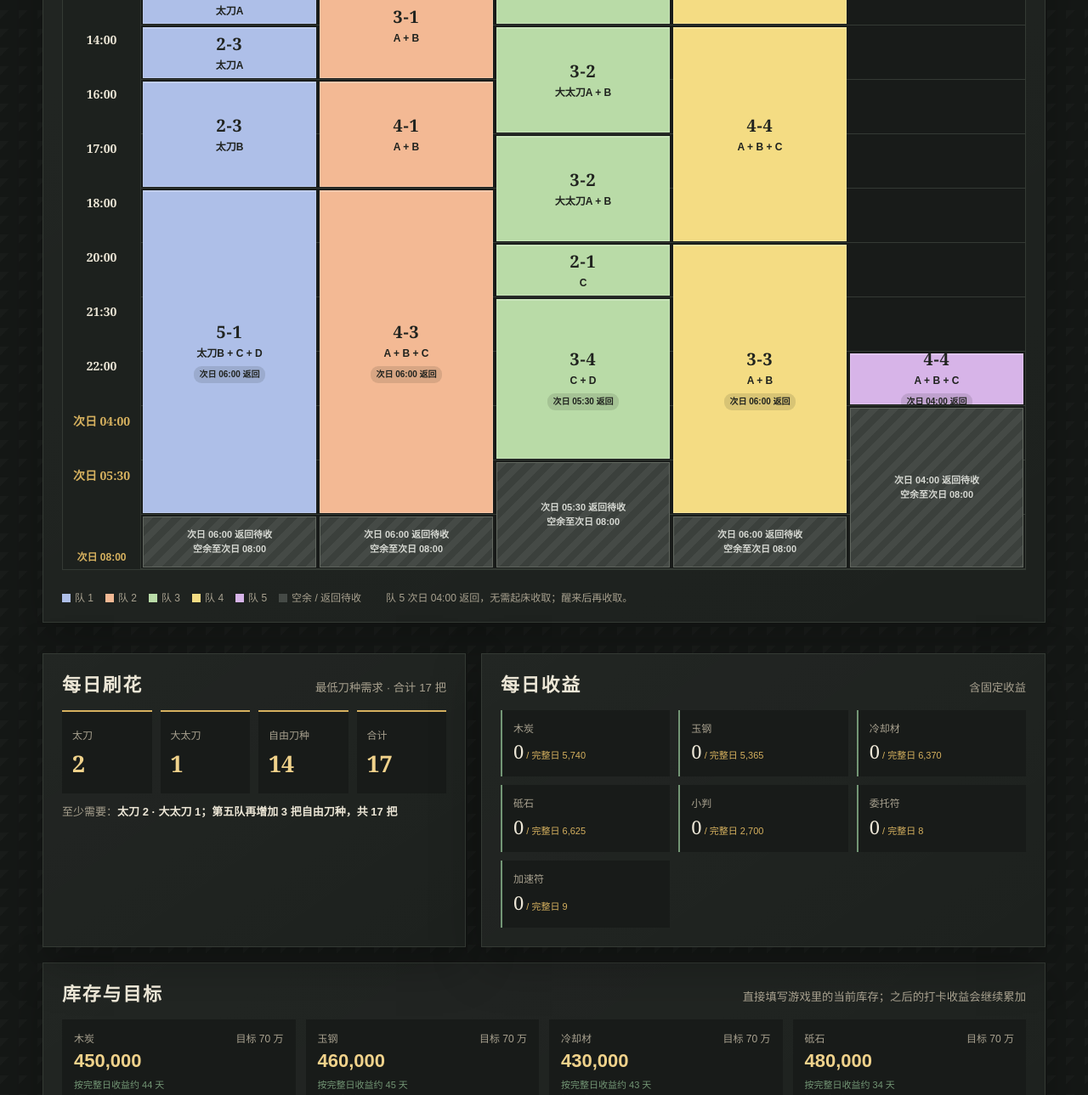
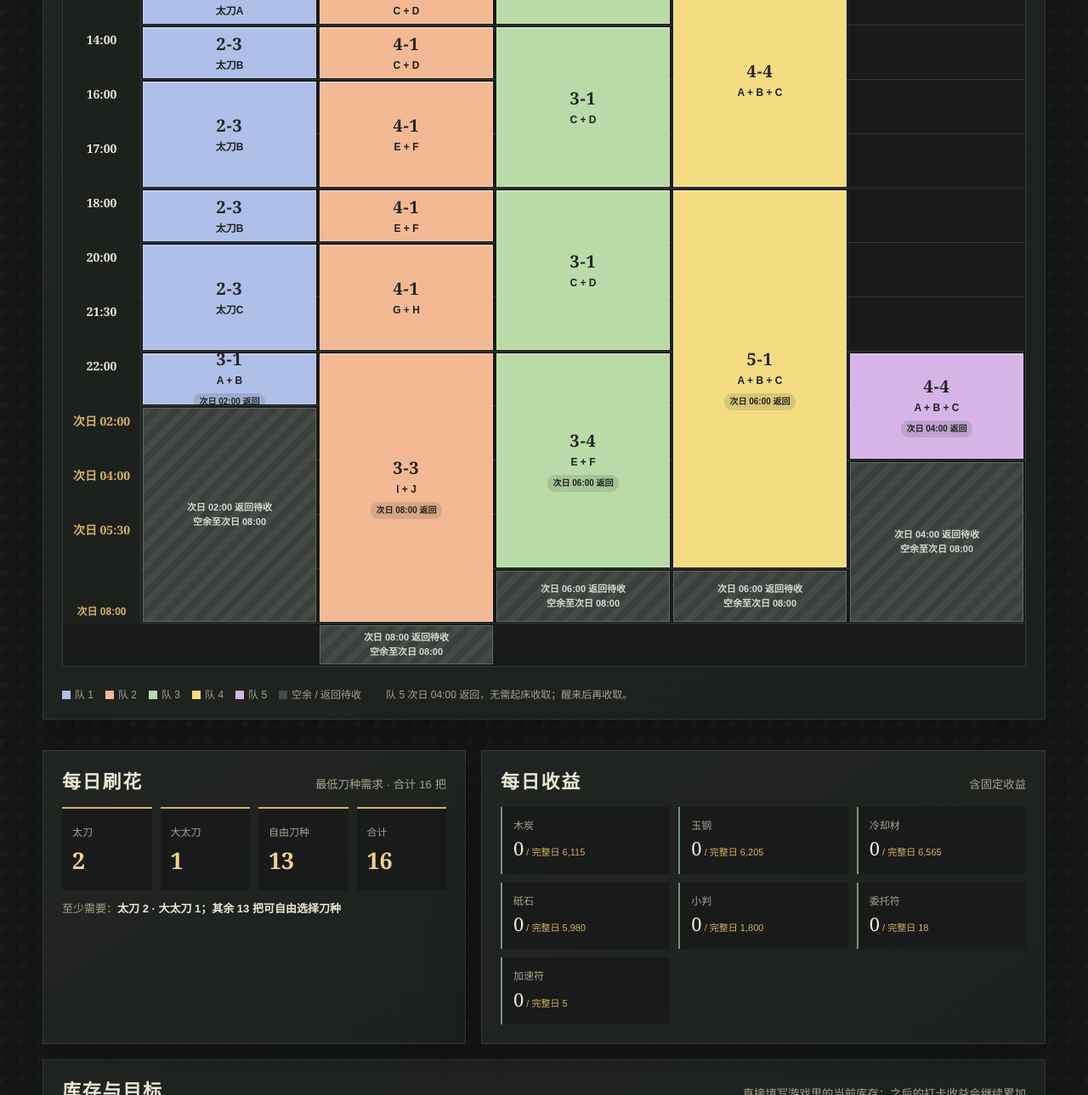
Before and after one commit to huyangtree01-hub/touken-expedition-board, a plain HTML site: page index.html in a window 1280 px wide. Shown: the part 1022-2311 px from the top of the page at 85% size. Drawn offline with Linux system fonts and the light colour scheme.

Commit message:
Add 70w and 100w expedition templates

```diff
--- a/index.html
+++ b/index.html
@@ -43,7 +43,7 @@
     .tick:last-child:before{background:var(--panel)}
     .tick strong{display:block;color:var(--ink);font-size:15px}
     .roster-scroll{overflow-x:auto;padding:0 22px 24px}
-    .roster{min-width:920px;display:grid;grid-template-columns:92px repeat(5,minmax(150px,1fr));grid-template-rows:52px repeat(14,64px);position:relative;border:1px solid var(--line);background:#181b19}
+    .roster{min-width:920px;display:grid;grid-template-columns:92px repeat(5,minmax(150px,1fr));grid-template-rows:52px repeat(15,64px);position:relative;border:1px solid var(--line);background:#181b19}
     .roster:before{content:"";position:absolute;left:92px;right:0;top:52px;bottom:0;background:repeating-linear-gradient(to bottom,transparent 0,transparent 63px,var(--line) 63px,var(--line) 64px);pointer-events:none}
     .roster-corner,.roster-head{display:grid;place-items:center;background:#202521;border-right:1px solid var(--line);border-bottom:1px solid var(--line);color:var(--gold2);font-family:"Songti SC",serif;font-size:16px;position:sticky;top:0;z-index:4}
     .roster-corner{grid-column:1;grid-row:1;left:0;z-index:6;font-family:inherit;font-size:12px;color:var(--muted)}
@@ -112,7 +112,7 @@
       <div class="panel-head"><h2>游戏日与方案</h2><small>每日本地时间 08:00 切换游戏日</small></div>
       <div class="control-panel">
         <div class="control"><label for="gameDate">查看 / 补打卡日期</label><input id="gameDate" type="date"></div>
-        <div class="control"><label for="templateSelect">当日远征模板</label><select id="templateSelect"><option value="daily">70 万冲刺版</option><option value="sprint85">85 万冲刺模板（未定义）</option><option value="sprint100">100 万冲刺模板（未定义）</option></select></div>
+        <div class="control"><label for="templateSelect">当日远征模板</label><select id="templateSelect"><option value="sprint70">70w冲刺</option><option value="daily">100w冲刺</option></select></div>
         <div class="control"><label for="targetSelect">资源目标</label><select id="targetSelect"><option value="700000">70 万</option><option value="850000">85 万</option><option value="1000000">100 万</option></select></div>
         <div class="control"><label for="dailySetting">日课（每项资源）</label><input id="dailySetting" type="number" min="0" step="1"></div>
         <div class="control"><label for="monthlySetting">月卡（每项资源）</label><input id="monthlySetting" type="number" min="0" step="1"></div>
@@ -129,10 +129,10 @@
 
     <div class="grid">
       <section class="panel">
-        <div class="panel-head"><h2>每日刷花</h2><small>最低刀种需求 · 合计 17 把</small></div>
+        <div class="panel-head"><h2>每日刷花</h2><small id="flowerMeta">最低刀种需求 · 合计 17 把</small></div>
         <div class="flower">
-          <div class="flower-row"><div class="flower-item"><span>太刀</span><strong>2</strong></div><div class="flower-item"><span>大太刀</span><strong>1</strong></div><div class="flower-item"><span>自由刀种</span><strong>14</strong></div><div class="flower-item"><span>合计</span><strong>17</strong></div></div>
-          <div class="flower-total">至少需要：<b>太刀 2 · 大太刀 1；第五队再增加 3 把自由刀种，共 17 把</b></div>
+          <div class="flower-row"><div class="flower-item"><span>太刀</span><strong>2</strong></div><div class="flower-item"><span>大太刀</span><strong>1</strong></div><div class="flower-item"><span>自由刀种</span><strong id="flowerFree">14</strong></div><div class="flower-item"><span>合计</span><strong id="flowerTotal">17</strong></div></div>
+          <div class="flower-total">至少需要：<b id="flowerNote">太刀 2 · 大太刀 1；其余 14 把可自由选择刀种</b></div>
         </div>
       </section>
       <section class="panel">
@@ -170,7 +170,7 @@
       '4-1':[0,120,150,90,0,1,0],'4-3':[150,300,750,0,0,0,2],
       '4-4':[225,0,0,600,700,0,0],'5-1':[375,375,375,0,0,0,2]
     };
-    const times=['08','10','11','12','14','16','17','18','20','21:30','22','次日04','次日05:30','次日06','次日08'];
+    const times=['08','10','11','12','14','16','17','18','20','21:30','22','次日02','次日04','次日05:30','次日06','次日08'];
     const dailyTeams=[
       {name:'队 1',slots:{'08':['2-3','太刀A','exp-001'],'10':['2-3','太刀A','exp-005'],'12':['2-3','太刀A','exp-007'],'14':['2-3','太刀A','exp-009'],'16':['2-3','太刀B','exp-012'],'18':['5-1','太刀B + C + D','exp-015']},receives:{'08':'10','10':'12','12':'14','14':'16','16':'18','18':'次日06'}},
       {name:'队 2',slots:{'08':['3-1','A + B','exp-002'],'12':['3-1','A + B','exp-008'],'16':['4-1','A + B','exp-013'],'18':['4-3','A + B + C','exp-016']},receives:{'08':'12','12':'16','16':'18','18':'次日06'}},
@@ -178,10 +178,16 @@
       {name:'队 4',slots:{'08':['4-4','A + B + C','exp-004'],'14':['4-4','A + B + C','exp-011'],'20':['3-3','A + B','exp-018']},receives:{'08':'14','14':'20','20':'次日06'}},
       {name:'队 5',slots:{'22':['4-4','A + B + C','exp-020']},receives:{'22':'次日04'}}
     ];
-    const templates={daily:{name:'70 万冲刺版',teams:dailyTeams},sprint85:{name:'85 万冲刺模板'},sprint100:{name:'100 万冲刺模板'}};
+    const sprint70Teams=[
+      {name:'队 1',slots:{'08':['2-3','太刀A','p70-001'],'10':['2-3','太刀A','p70-002'],'12':['2-3','太刀A','p70-003'],'14':['2-3','太刀B','p70-004'],'16':['2-3','太刀B','p70-005'],'18':['2-3','太刀B','p70-006'],'20':['2-3','太刀C','p70-007'],'22':['3-1','A + B','p70-008']},receives:{'08':'10','10':'12','12':'14','14':'16','16':'18','18':'20','20':'22','22':'次日02'}},
+      {name:'队 2',slots:{'08':['4-1','A + B','p70-009'],'10':['4-1','A + B','p70-010'],'12':['4-1','C + D','p70-011'],'14':['4-1','C + D','p70-012'],'16':['4-1','E + F','p70-013'],'18':['4-1','E + F','p70-014'],'20':['4-1','G + H','p70-015'],'22':['3-3','I + J','p70-016']},receives:{'08':'10','10':'12','12':'14','14':'16','16':'18','18':'20','20':'22','22':'次日08'}},
+      {name:'队 3',slots:{'08':['3-2','大太刀A + B','p70-017'],'11':['3-2','大太刀A + B','p70-018'],'14':['3-1','C + D','p70-019'],'18':['3-1','C + D','p70-020'],'22':['3-4','E + F','p70-021']},receives:{'08':'11','11':'14','14':'18','18':'22','22':'次日06'}},
+      {name:'队 4',slots:{'08':['3-1','A + B','p70-022'],'12':['4-4','A + B + C','p70-023'],'18':['5-1','A + B + C','p70-024']},receives:{'08':'12','12':'18','18':'次日06'}},
+      {name:'队 5',slots:{'22':['4-4','A + B + C','p70-025']},receives:{'22':'次日04'}}
+    ];
+    const templates={sprint70:{name:'70w冲刺',teams:sprint70Teams},daily:{name:'100w冲刺',teams:dailyTeams},sprint85:{name:'85 万冲刺模板'},sprint100:{name:'100 万冲刺模板（旧占位）'}};
     const legacyTaskIds={'08-1':'exp-001','08-2':'exp-002','08-3':'exp-003','08-4':'exp-004','10-1':'exp-005','11-3':'exp-006','12-1':'exp-007','12-2':'exp-008','14-1':'exp-009','14-3':'exp-010','14-4':'exp-011','16-1':'exp-012','16-2':'exp-013','17-3':'exp-014','18-1':'exp-015','18-2':'exp-016','20-3':'exp-017','20-4':'exp-018','21:30-3':'exp-019'};
-    const templateTaskIds={daily:new Set(dailyTeams.flatMap(team=>Object.values(team.slots).map(slot=>slot[2]))),sprint85:new Set(),sprint100:new Set()};
-    document.querySelector('#templateSelect option[value="daily"]').textContent=templates.daily.name;
+    const templateTaskIds={sprint70:new Set(sprint70Teams.flatMap(team=>Object.values(team.slots).map(slot=>slot[2]))),daily:new Set(dailyTeams.flatMap(team=>Object.values(team.slots).map(slot=>slot[2]))),sprint85:new Set(),sprint100:new Set()};
     const defaultState=()=>({version:4,baseline:[450000,460000,430000,480000],rewardAnchor:[0,0,0,0],target:700000,settings:{dailyPerResource:2050,monthlyPerResource:900},days:{}});
     const pad=n=>String(n).padStart(2,'0');
     const formatDate=d=>`${d.getFullYear()}-${pad(d.getMonth()+1)}-${pad(d.getDate())}`;
@@ -201,12 +207,11 @@
     function setStatus(message,error=false){const el=document.querySelector('#status');el.textContent=message;el.style.color=error?'#e3a49a':''}
     try{const raw=localStorage.getItem(STORAGE_KEY);if(raw){const parsed=JSON.parse(raw);state=validState(parsed);migratedOnLoad=parsed.version!==4}}catch(error){storageAvailable=false;setTimeout(()=>setStatus(`已使用安全默认值：${error.message}`,true))}
     let selectedDate=gameDay();
-    function dayState(){const day=state.days[selectedDate]||(state.days[selectedDate]={template:'daily',checks:{daily:[]},dailyAmount:null,monthlyAmount:null,adjustments:[0,0,0,0]});if(!day.checks)day.checks={daily:[]};if(!day.checks[day.template])day.checks[day.template]=[];if(!Array.isArray(day.adjustments))day.adjustments=[0,0,0,0];return day}
+    function dayState(){const day=state.days[selectedDate]||(state.days[selectedDate]={template:'sprint70',checks:{sprint70:[]},dailyAmount:null,monthlyAmount:null,adjustments:[0,0,0,0]});if(!day.checks)day.checks={};if(!day.checks[day.template])day.checks[day.template]=[];if(!Array.isArray(day.adjustments))day.adjustments=[0,0,0,0];return day}
     function save({backup=true}={}){try{const current=localStorage.getItem(STORAGE_KEY);if(backup&&current)localStorage.setItem(BACKUP_KEY,current);localStorage.setItem(STORAGE_KEY,JSON.stringify(state));storageAvailable=true;setStatus('已保存在当前设备')}catch(error){storageAvailable=false;setStatus('无法写入本地存储，请立即导出 JSON 备份',true)}}
     if(migratedOnLoad)save();
     function buildTasks(templateId){const teams=templates[templateId].teams||[];const tasks=[];times.forEach(time=>teams.forEach((team,teamIndex)=>{const slot=team.slots[time];if(slot)tasks.push({id:slot[2],time,receive:team.receives[time],team:team.name,teamIndex,mission:slot[0],members:slot[1],reward:rewardMap[slot[0]]})}));return tasks}
-    const expeditionTheoretical=[2790,2415,3420,3675,2700,8,9];
-    const theoretical=()=>expeditionTheoretical.map((n,i)=>i<4?n+state.settings.dailyPerResource+state.settings.monthlyPerResource:n);
+    const theoretical=(templateId=dayState().template)=>{const total=[0,0,0,0,0,0,0];buildTasks(templateId).forEach(task=>task.reward.forEach((n,i)=>total[i]+=n));return total.map((n,i)=>i<4?n+state.settings.dailyPerResource+state.settings.monthlyPerResource:n)};
     const allReward=()=>{const total=[0,0,0,0,0,0,0];Object.values(state.days).forEach(day=>{Object.entries(day.checks||{}).forEach(([template,ids])=>{const taskById=new Map(buildTasks(template).map(t=>[t.id,t]));ids.forEach(id=>{const task=taskById.get(id);if(task)task.reward.forEach((n,i)=>total[i]+=n)})});for(let i=0;i<4;i++)total[i]+=(day.dailyAmount||0)+(day.monthlyAmount||0)+(day.adjustments?.[i]||0)});return total};
     const number=n=>Math.round(n).toLocaleString('zh-CN');
     const showTime=t=>{const next=t.startsWith('次日');const raw=next?t.slice(2):t;const clock=raw.includes(':')?raw:`${raw}:00`;return next?`次日 ${clock}`:clock};
@@ -222,11 +227,12 @@
     function renderStocks(){
       const gained=allReward(),current=state.baseline.map((n,i)=>n+gained[i]-(state.rewardAnchor?.[i]||0)),target=state.target,dailyYield=theoretical();
       document.querySelector('#stocks').innerHTML=resourceNames.map((name,i)=>{const remaining=Math.max(0,target-current[i]),days=Math.ceil(remaining/dailyYield[i]);return `<div class="stock"><div class="stock-top"><span>${name}</span><span>目标 ${target/10000} 万</span></div><strong>${number(current[i])}</strong><span class="projected">${remaining?`按完整日收益约 ${days} 天`:'已达成'}</span><label class="stock-top">校准当前库存<input type="number" min="0" step="1" data-baseline="${i}" value="${current[i]}"></label><div class="bar"><i style="--p:${Math.min(100,current[i]/target*100)}%"></i></div></div>`}).join('');
-      const eta=Math.max(...current.map((n,i)=>Math.ceil(Math.max(0,target-n)/dailyYield[i])));document.querySelector('#eta').innerHTML=`<span>目标：四项资源各 <strong>${target/10000} 万</strong></span><span>预计全部达成：<strong>${eta?`${eta} 天`:'已达成'}</strong></span>`;document.querySelector('#toolEta').innerHTML=`<span>${eta} 天理论道具收益</span><span><strong>小判 ${number(eta*2000)}</strong> · 委托符 ${number(eta*8)} 张 · 加速符 ${number(eta*9)} 张</span>`;
+      const eta=Math.max(...current.map((n,i)=>Math.ceil(Math.max(0,target-n)/dailyYield[i])));document.querySelector('#eta').innerHTML=`<span>目标：四项资源各 <strong>${target/10000} 万</strong></span><span>预计全部达成：<strong>${eta?`${eta} 天`:'已达成'}</strong></span>`;document.querySelector('#toolEta').innerHTML=`<span>${eta} 天理论道具收益</span><span><strong>小判 ${number(eta*dailyYield[4])}</strong> · 委托符 ${number(eta*dailyYield[5])} 张 · 加速符 ${number(eta*dailyYield[6])} 张</span>`;
     }
     function render(){
       const day=dayState(),tasks=buildTasks(day.template),valid=new Set(tasks.map(t=>t.id));day.checks[day.template]=day.checks[day.template].filter(id=>valid.has(id));const checked=new Set(day.checks[day.template]);
       document.querySelector('#gameDate').value=selectedDate;document.querySelector('#gameDate').max=gameDay();document.querySelector('#templateSelect').value=day.template;document.querySelector('#targetSelect').value=String(state.target);
+      const flower=day.template==='sprint70'?{total:16,free:13,note:'太刀 2 · 大太刀 1；其余 13 把可自由选择刀种'}:{total:17,free:14,note:'太刀 2 · 大太刀 1；其余 14 把可自由选择刀种'};document.querySelector('#flowerMeta').textContent=`最低刀种需求 · 合计 ${flower.total} 把`;document.querySelector('#flowerFree').textContent=flower.free;document.querySelector('#flowerTotal').textContent=flower.total;document.querySelector('#flowerNote').textContent=flower.note;
       document.querySelector('#dailySetting').value=state.settings.dailyPerResource;document.querySelector('#monthlySetting').value=state.settings.monthlyPerResource;
       document.querySelector('#dateLabel').textContent=`${selectedDate} · ${selectedDate===gameDay()?'当前游戏日':'历史补打卡'} · ${storageAvailable?'本地持久化':'未持久化'}`;
       const dailyDisplay=day.dailyAmount??state.settings.dailyPerResource,monthlyDisplay=day.monthlyAmount??state.settings.monthlyPerResource;
```
